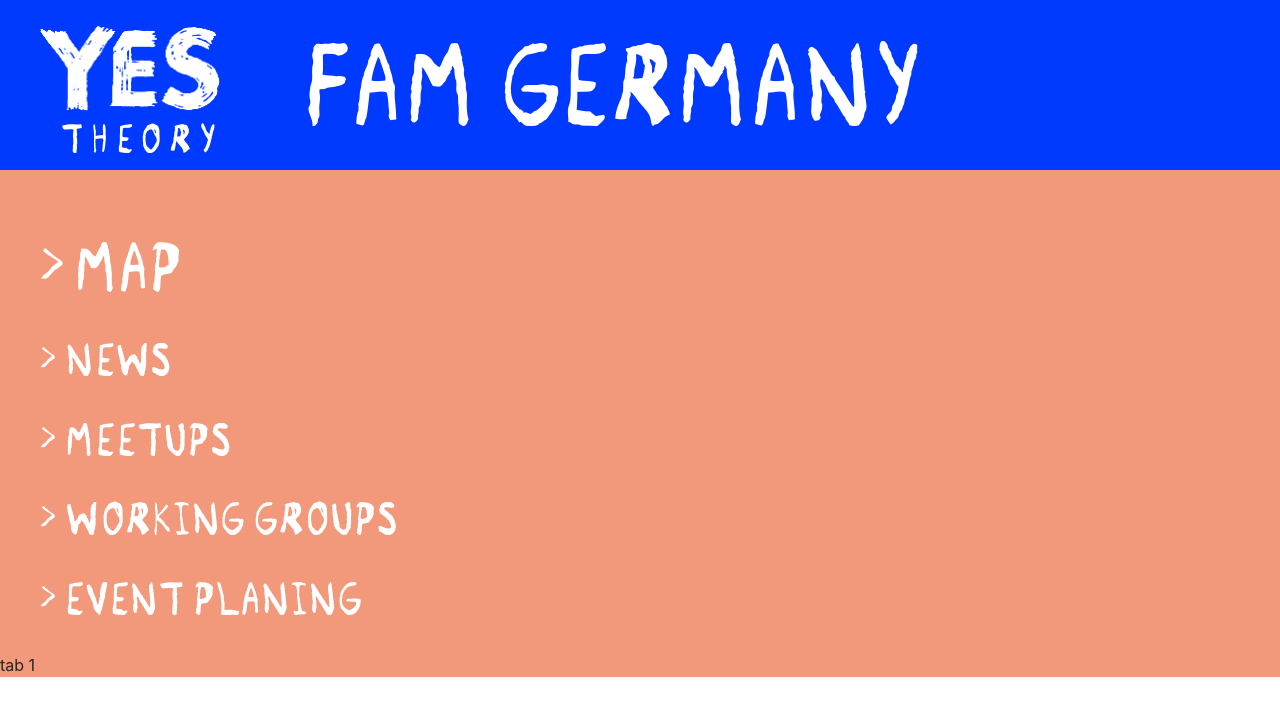
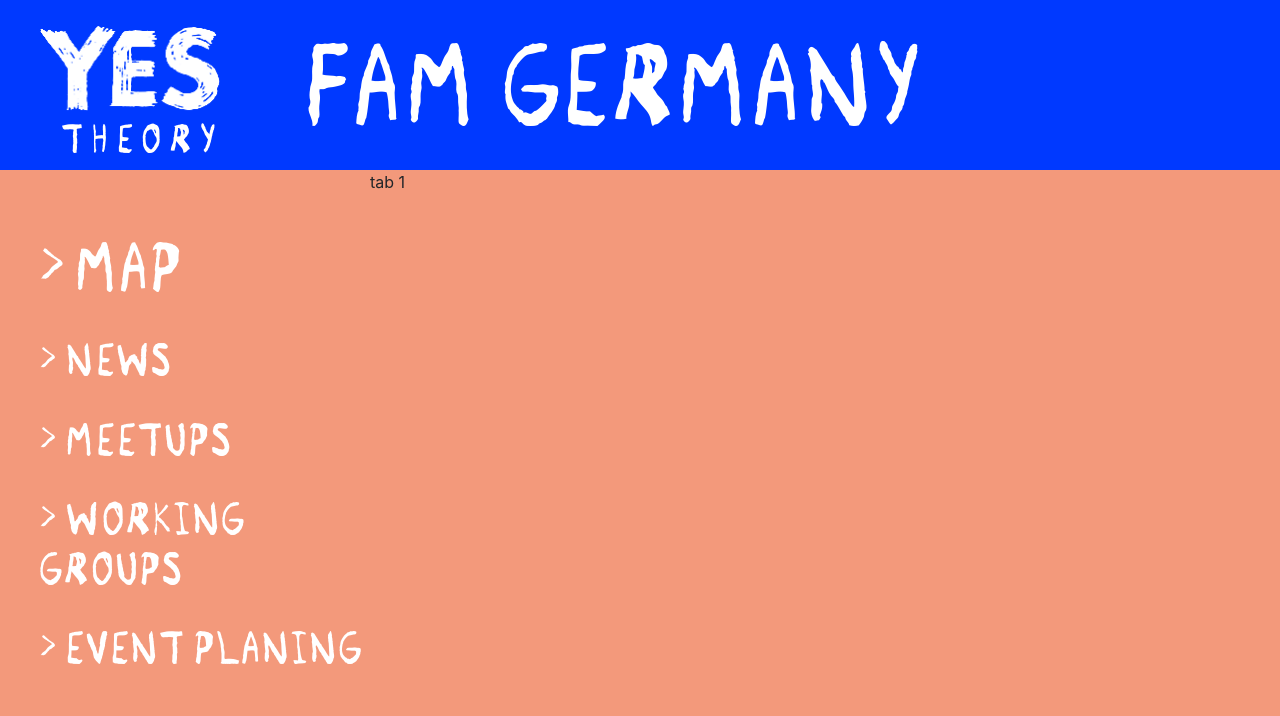
Before and after one commit to Yes-Theory/yes-theory.github.io, a Jekyll site: the page built from preview.md, in a window 1280 px wide. Shown: the top 716 px of the page. Built offline with Jekyll 4.4.1, drawn with Linux system fonts in a browser that asks for light colours.

Commit message:
css testing

```diff
--- a/assets/css/preview.scss
+++ b/assets/css/preview.scss
@@ -49,8 +49,15 @@
 }
 main{
     background: $secondaryColor;
+    display: flex;
+    height: calc( 100vh - 170px );
     nav{
         padding: 60px 0 0 40px;
+        display: table;
+        float: left;
+        width: 370px;
+        height: 100%;
+        flex-grow: 0;
         .nav{
             display: block;
         }
@@ -74,9 +81,12 @@
             color: white;
             display: block;
             padding: 0 0 30px 0;
+            transition: font-size 0.3s ease-in-out;
         }
     }
     .pages{
+        display: table;
+        flex-grow: 1;
         *{
             display: none;
         }
```
